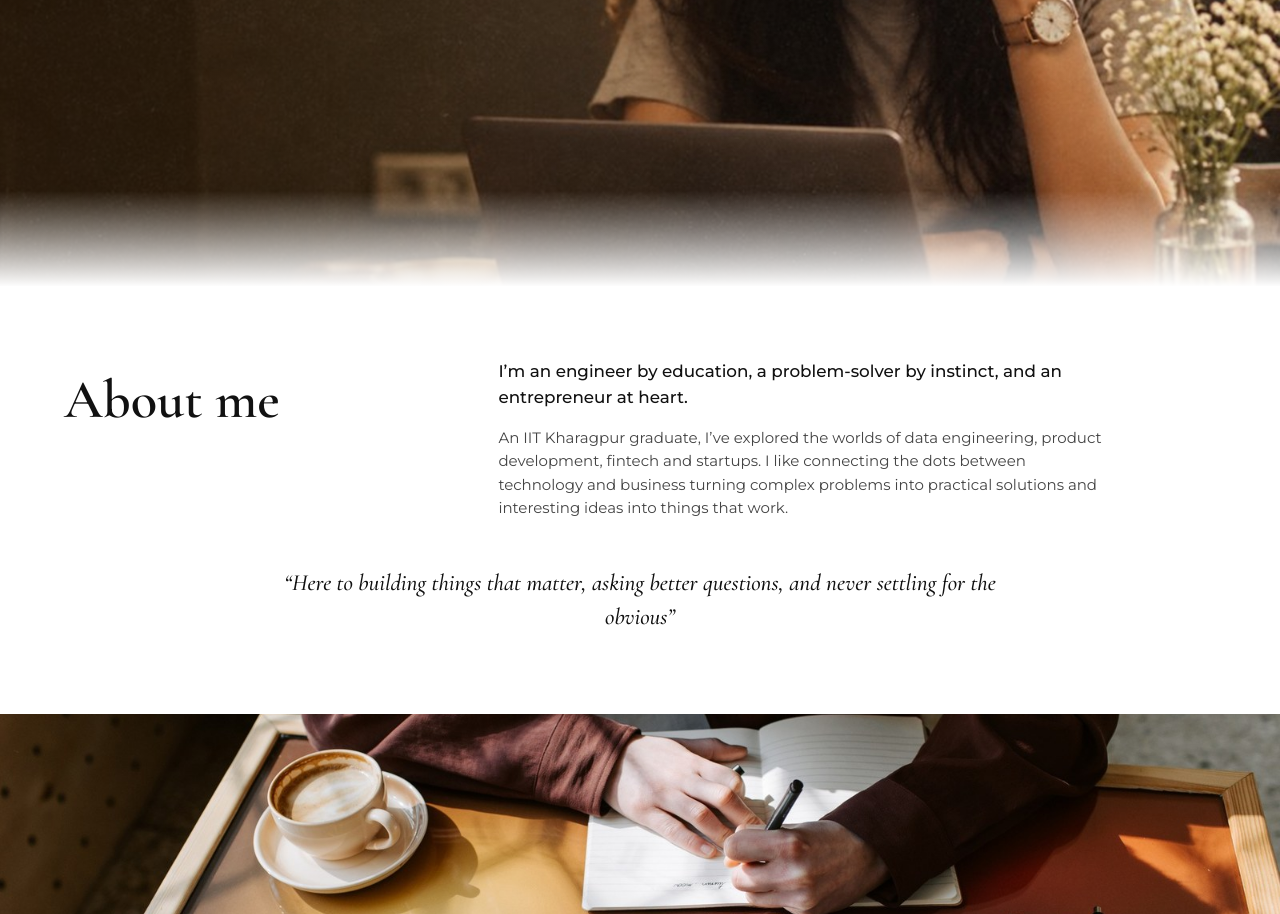
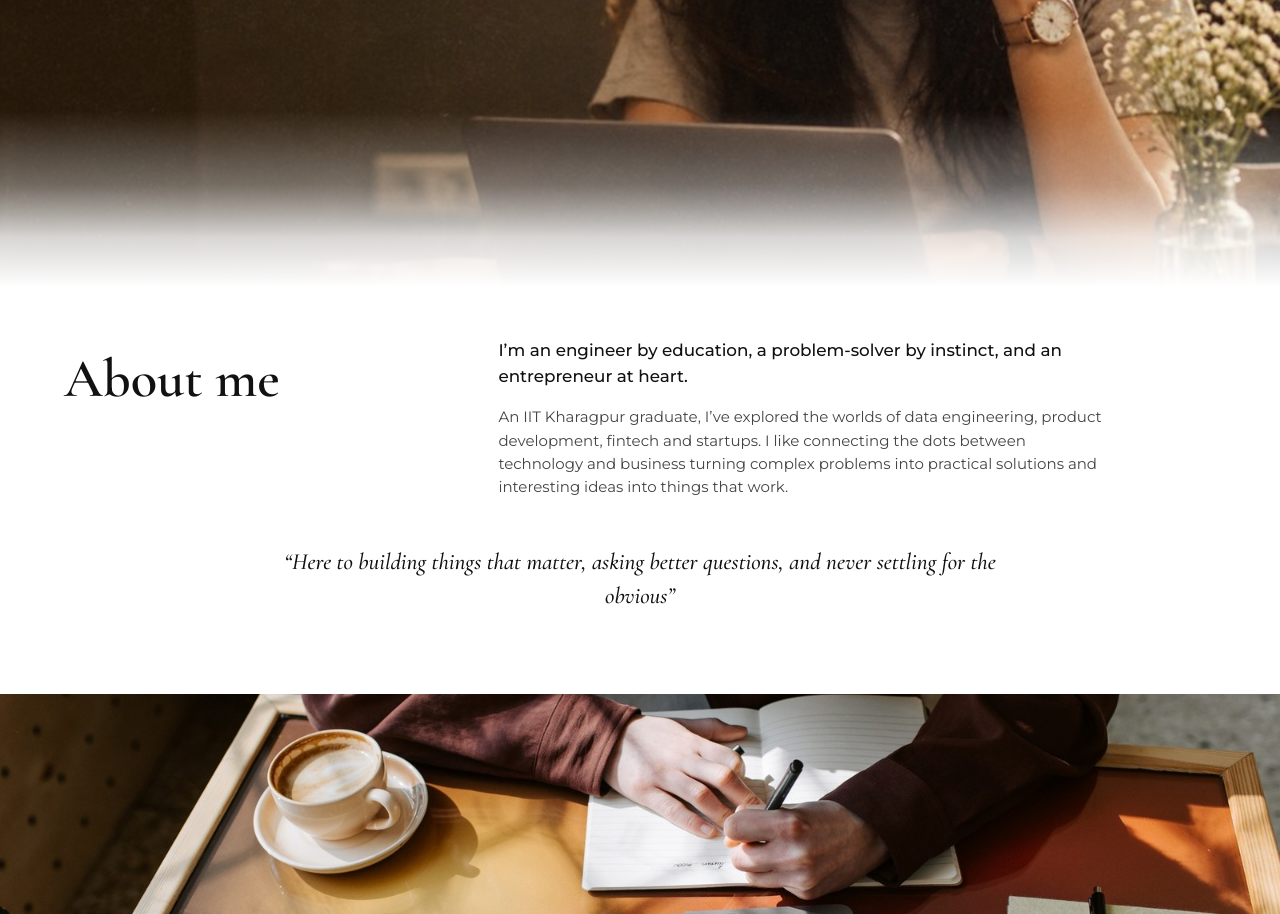
Before and after one commit to Tanisha-io/portfolio, a plain HTML site: page index.html in a window 1280 px wide. Shown: the part 513-1427 px from the top of the page. Drawn offline with nearby package versions, Linux system fonts and the light colour scheme.

Commit message:
Soften hero-to-About fade with a taller gradient and gentler reveal.
Co-authored-by: Cursor <cursoragent@cursor.com>

```diff
--- a/styles.css
+++ b/styles.css
@@ -121,8 +121,14 @@ img {
   left: 0;
   right: 0;
   bottom: 0;
-  height: clamp(4.5rem, 12vh, 8rem);
-  background: linear-gradient(to bottom, rgba(255, 255, 255, 0), #ffffff);
+  height: clamp(7rem, 22vh, 14rem);
+  background: linear-gradient(
+    to bottom,
+    rgba(255, 255, 255, 0) 0%,
+    rgba(255, 255, 255, 0.35) 42%,
+    rgba(255, 255, 255, 0.82) 72%,
+    #ffffff 100%
+  );
   pointer-events: none;
   z-index: 2;
 }
@@ -159,7 +165,7 @@ img {
   display: grid;
   grid-template-columns: 0.7fr 1.3fr;
   gap: 1.5rem 3rem;
-  padding: clamp(2.5rem, 6vw, 4.5rem) clamp(1.25rem, 5vw, 4rem) clamp(3rem, 7vw, 5rem);
+  padding: clamp(1.75rem, 4vw, 3.25rem) clamp(1.25rem, 5vw, 4rem) clamp(3rem, 7vw, 5rem);
   margin-top: -1px;
   background: var(--white);
   color: var(--ink);
@@ -585,10 +591,10 @@ img {
 
 .reveal {
   opacity: 0;
-  transform: translateY(28px);
+  transform: translateY(18px);
   transition:
-    opacity 0.7s ease,
-    transform 0.7s ease;
+    opacity 0.9s cubic-bezier(0.22, 1, 0.36, 1),
+    transform 0.9s cubic-bezier(0.22, 1, 0.36, 1);
   transition-delay: var(--reveal-delay, 0ms);
 }
 
```
